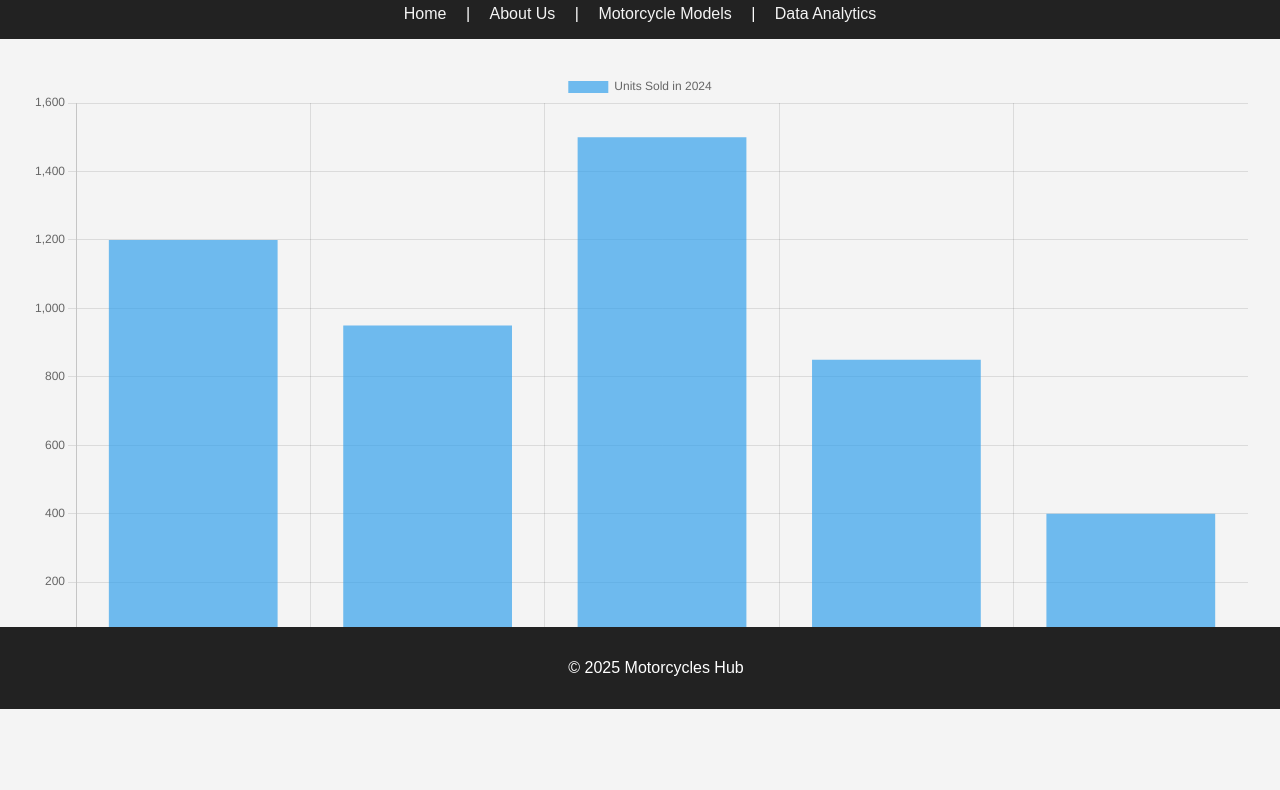
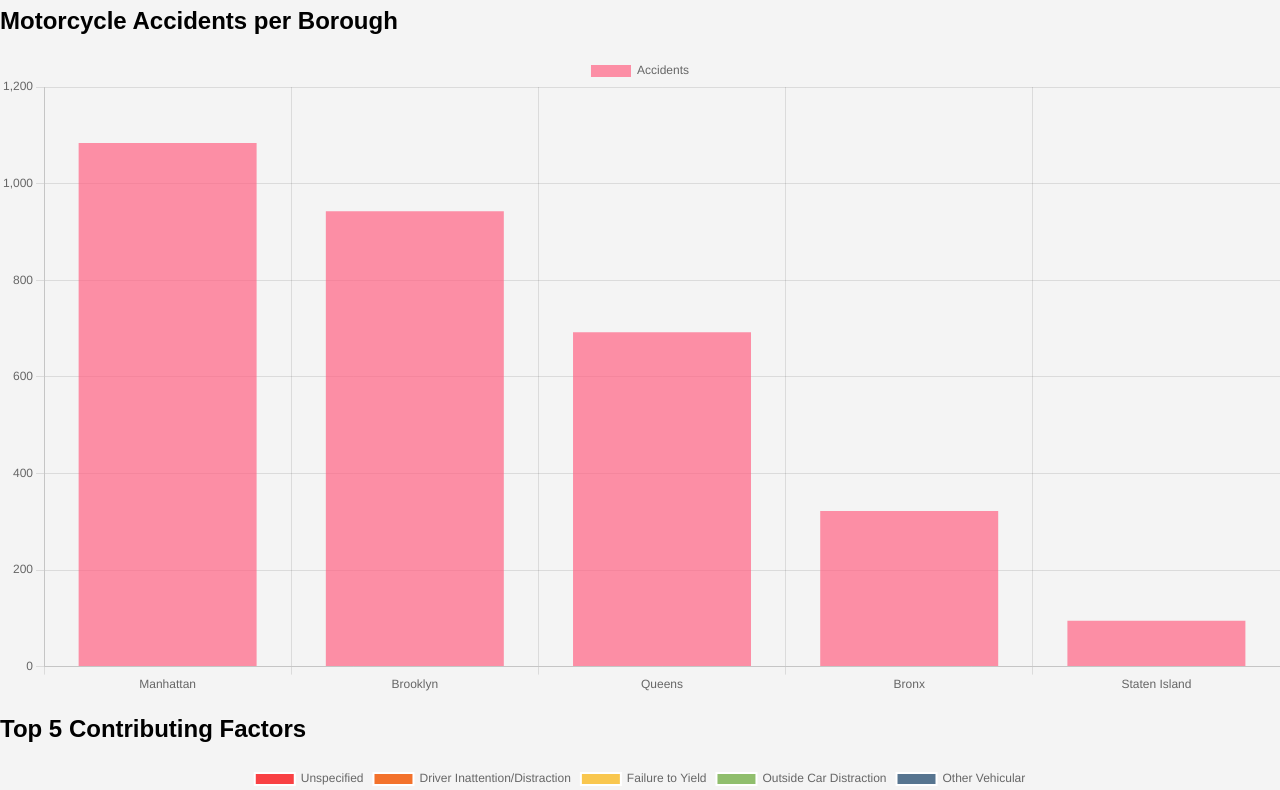
Before and after one commit to ramojiraomakala/motorcycles-website, a plain HTML site: page analytics.html in a window 1280 px wide. Shown: the part 91-881 px from the top of the page. Before the commit the page ends 802 px from the top, so only its background shows below. Drawn offline with nearby package versions, Linux system fonts and the light colour scheme.

Commit message:
Added Chart.js visualizations with real motorcycle crash data

```diff
--- a/analytics.html
+++ b/analytics.html
@@ -2,29 +2,75 @@
 <html lang="en">
 <head>
   <meta charset="UTF-8">
-  <title>Motorcycle Analytics</title>
-  <link rel="stylesheet" href="css/styles.css">
+  <title>Motorbike Accident Analytics</title>
+  <link rel="stylesheet" href="CSS/styles.css">
   <script src="https://cdn.jsdelivr.net/npm/chart.js"></script>
 </head>
 <body>
-  <header>
-    <h1>Motorcycle Sales Data</h1>
-    <nav>
-      <a href="index.html">Home</a> |
-      <a href="aboutus.html">About Us</a> |
-      <a href="crud.html">Motorcycle Models</a> |
-      <a href="analytics.html">Data Analytics</a>
-    </nav>
-  </header>
+  <nav>
+    <a href="index.html">Home</a> |
+    <a href="aboutus.html">About Us</a> |
+    <a href="crud.html">CRUD</a> |
+    <a href="analytics.html">Analytics</a>
+  </nav>
 
-  <main>
-    <canvas id="salesChart" width="400" height="200"></canvas>
-  </main>
+  <h1>Motorbike Accident Analytics</h1>
 
-  <footer>
-    <p>&copy; 2025 Motorcycles Hub</p>
-  </footer>
+  <section>
+    <h2>Motorcycle Accidents per Borough</h2>
+    <canvas id="boroughChart" width="400" height="200"></canvas>
+  </section>
 
-  <script src="js/custom.js"></script>
+  <section>
+    <h2>Top 5 Contributing Factors</h2>
+    <canvas id="causeChart" width="400" height="200"></canvas>
+  </section>
+
+  <section>
+    <h2>Fatalities per Year (2012–2016)</h2>
+    <canvas id="fatalityChart" width="400" height="200"></canvas>
+  </section>
+
+  <script>
+    // Borough Chart (Bar)
+    new Chart(document.getElementById('boroughChart'), {
+      type: 'bar',
+      data: {
+        labels: ['Manhattan', 'Brooklyn', 'Queens', 'Bronx', 'Staten Island'],
+        datasets: [{
+          label: 'Accidents',
+          data: [1084, 943, 692, 322, 95],
+          backgroundColor: 'rgba(255, 99, 132, 0.7)'
+        }]
+      }
+    });
+
+    // Cause Chart (Pie)
+    new Chart(document.getElementById('causeChart'), {
+      type: 'pie',
+      data: {
+        labels: ['Unspecified', 'Driver Inattention/Distraction', 'Failure to Yield', 'Outside Car Distraction', 'Other Vehicular'],
+        datasets: [{
+          data: [2104, 381, 157, 157, 154],
+          backgroundColor: ['#f94144', '#f3722c', '#f9c74f', '#90be6d', '#577590']
+        }]
+      }
+    });
+
+    // Fatality Chart (Line)
+    new Chart(document.getElementById('fatalityChart'), {
+      type: 'line',
+      data: {
+        labels: ['2012', '2013', '2014', '2015', '2016'],
+        datasets: [{
+          label: 'Fatalities',
+          data: [8, 31, 25, 20, 1],
+          borderColor: '#1f77b4',
+          fill: false,
+          tension: 0.3
+        }]
+      }
+    });
+  </script>
 </body>
 </html>
```
